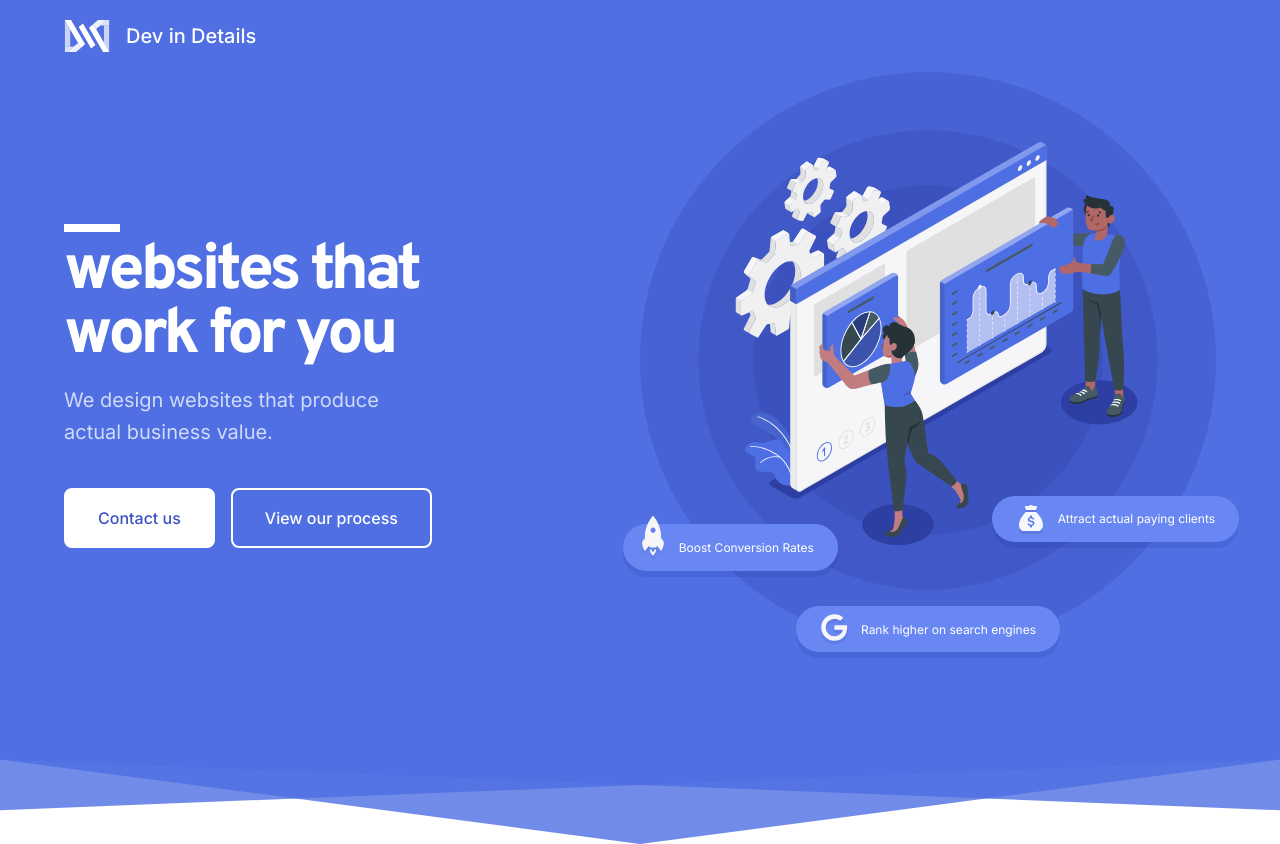
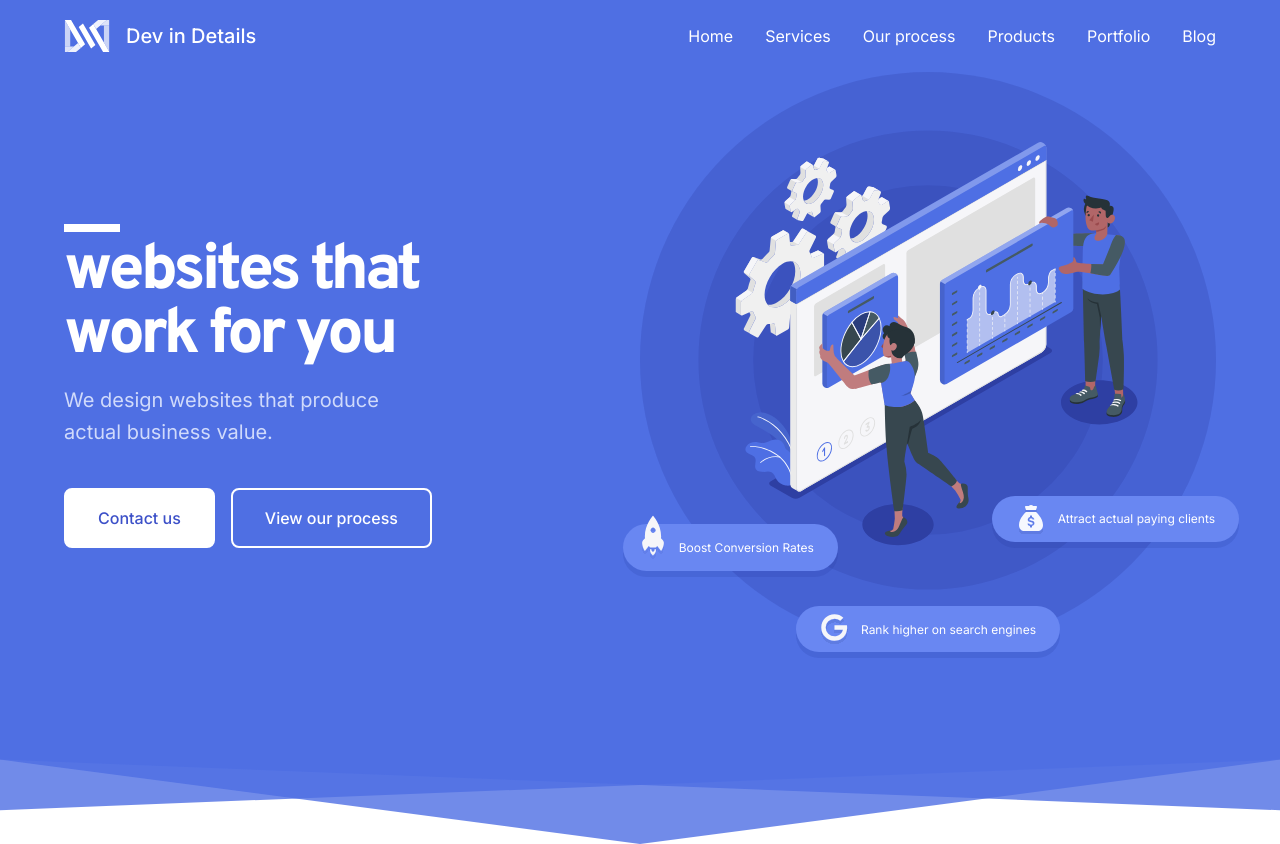
Before and after one commit to AmmDuncan/dev-in-details, a Next.js app: page / in a window 1280 px wide. Built offline with nearby package versions, Linux system fonts and the light colour scheme.

Commit message:
added navlist for desktop

```diff
--- a/components/Hero/styles.js
+++ b/components/Hero/styles.js
@@ -108,6 +108,11 @@ export const HeroIllustration = styled.section`
     border-radius: 10rem;
     background: ${(props) => primary(props)[400]};
     font-size: 12px;
+    width: max-content;
+
+    span {
+      white-space: nowrap;
+    }
 
     &:first-of-type {
       column-gap: 0;
@@ -151,7 +156,6 @@ export const HeroIllustration = styled.section`
         //right: 0;
         left: 50%;
         transform: translateX(-50%);
-        width: max-content;
       }
 
       &:first-of-type {
--- a/components/Nav/Navbar.js
+++ b/components/Nav/Navbar.js
@@ -3,7 +3,7 @@ import { NavbarRoot } from "./styles";
 import { Container } from "../../styles/globalStyle";
 import Logo from "../../assets/Logo";
 
-const Navbar = (props) => {
+const Navbar = () => {
   return (
     <NavbarRoot>
       <Container>
@@ -13,6 +13,40 @@ const Navbar = (props) => {
             <span>Dev in Details</span>
           </a>
         </Link>
+        <nav>
+          <ul>
+            <li>
+              <Link href="#">
+                <a>Home</a>
+              </Link>
+            </li>
+            <li>
+              <Link href="#">
+                <a>Services</a>
+              </Link>
+            </li>
+            <li>
+              <Link href="#">
+                <a>Our process</a>
+              </Link>
+            </li>
+            <li>
+              <Link href="#">
+                <a>Products</a>
+              </Link>
+            </li>
+            <li>
+              <Link href="#">
+                <a>Portfolio</a>
+              </Link>
+            </li>
+            <li>
+              <Link href="#">
+                <a>Blog</a>
+              </Link>
+            </li>
+          </ul>
+        </nav>
       </Container>
     </NavbarRoot>
   );
--- a/components/Nav/styles.js
+++ b/components/Nav/styles.js
@@ -1,5 +1,6 @@
 import styled from "styled-components";
-import { fontSize } from "../../styles/utils";
+import { fontSize, media } from "../../styles/utils";
+import { Container } from "../../styles/globalStyle";
 
 export const NavbarRoot = styled.nav`
   position: absolute;
@@ -10,6 +11,12 @@ export const NavbarRoot = styled.nav`
   display: flex;
   align-items: center;
 
+  ${Container} {
+    display: flex;
+    align-items: center;
+    justify-content: space-between;
+  }
+
   .navbar-brand {
     display: grid;
     grid: 1fr / repeat(2, max-content);
@@ -19,4 +26,20 @@ export const NavbarRoot = styled.nav`
     font-weight: 500;
     color: #fff;
   }
+
+  nav {
+    display: none;
+
+    ul {
+      list-style: none;
+      color: #fff;
+      display: grid;
+      grid: 1fr / auto-flow max-content;
+      column-gap: 2rem;
+    }
+
+    ${(props) => media(props).above("tabL")} {
+      display: block;
+    }
+  }
 `;
```
